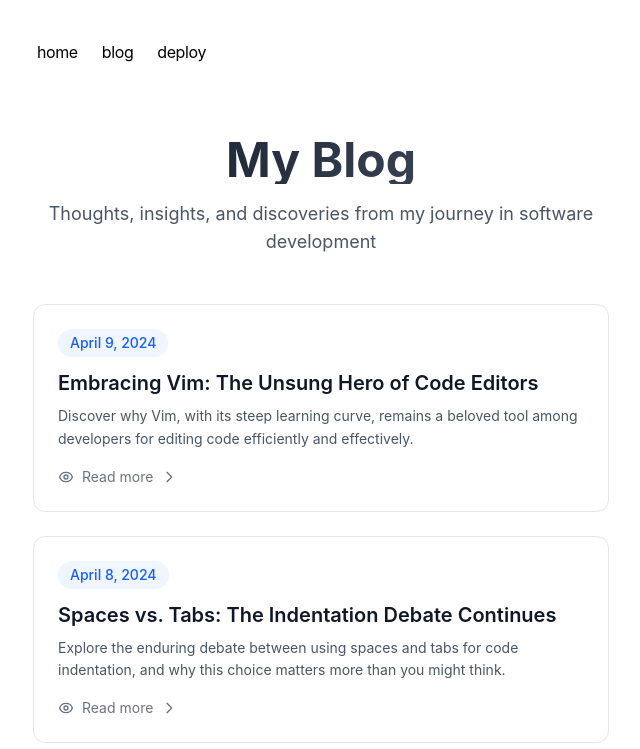
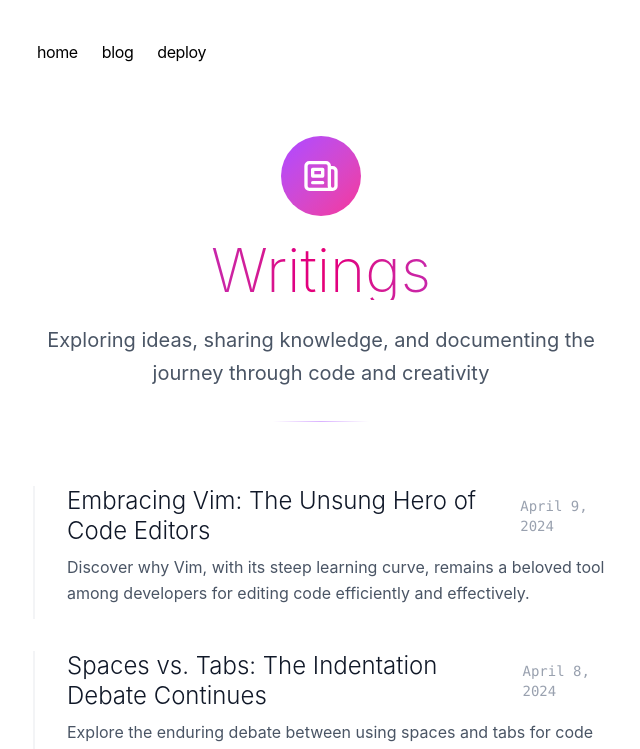
Before and after one commit to JBautistaBeck/nextjs-portfolio, a Next.js app: page /blog in a window 1280 px wide. Shown: the top 749 px of the page, without its empty margins (319-959 px from the left). Built offline with nearby package versions, Linux system fonts and the light colour scheme.

Commit message:
new page blogs

```diff
--- a/app/blog/page.tsx
+++ b/app/blog/page.tsx
@@ -7,15 +7,25 @@ export const metadata = {
 
 export default function Page() {
   return (
-    <section className="max-w-4xl mx-auto">
-      <div className="mb-12 text-center">
-        <h1 className="font-bold text-4xl md:text-5xl mb-4 bg-gradient-to-r from-gray-900 to-gray-600 dark:from-white dark:to-gray-300 bg-clip-text text-transparent">
-          My Blog
+    <section className="max-w-5xl mx-auto">
+      <div className="mb-16 text-center">
+        <div className="inline-flex items-center justify-center w-20 h-20 bg-gradient-to-br from-purple-500 to-pink-500 rounded-full mb-6">
+          <svg className="w-10 h-10 text-white" fill="none" stroke="currentColor" viewBox="0 0 24 24">
+            <path strokeLinecap="round" strokeLinejoin="round" strokeWidth={2} d="M19 20H5a2 2 0 01-2-2V6a2 2 0 012-2h10a2 2 0 012 2v1m2 13a2 2 0 01-2-2V7m2 13a2 2 0 002-2V9a2 2 0 00-2-2h-2m-4-3H9M7 16h6M7 8h6v4H7V8z" />
+          </svg>
+        </div>
+
+        <h1 className="font-extralight text-5xl md:text-6xl mb-6 bg-gradient-to-r from-purple-600 via-pink-600 to-purple-600 dark:from-purple-400 dark:via-pink-400 dark:to-purple-400 bg-clip-text text-transparent">
+          Writings
         </h1>
-        <p className="text-lg text-gray-600 dark:text-gray-400 max-w-2xl mx-auto">
-          Thoughts, insights, and discoveries from my journey in software development
+
+        <p className="text-xl text-gray-600 dark:text-gray-400 max-w-2xl mx-auto leading-relaxed">
+          Exploring ideas, sharing knowledge, and documenting the journey through code and creativity
         </p>
+
+        <div className="mt-8 h-px w-24 bg-gradient-to-r from-transparent via-purple-300 to-transparent mx-auto"></div>
       </div>
+
       <BlogPosts />
     </section>
   )
--- a/app/components/posts.tsx
+++ b/app/components/posts.tsx
@@ -5,7 +5,7 @@ export function BlogPosts() {
   let allBlogs = getBlogPosts()
 
   return (
-    <div className="grid gap-6">
+    <div className="space-y-8">
       {allBlogs
         .sort((a, b) => {
           if (
@@ -15,42 +15,41 @@ export function BlogPosts() {
           }
           return 1
         })
-        .map((post) => (
+        .map((post, index) => (
           <Link
             key={post.slug}
             href={`/blog/${post.slug}`}
-            className="group block"
+            className="group relative block"
           >
-            <article className="relative p-6 bg-white dark:bg-gray-900 rounded-xl border border-gray-200 dark:border-gray-800 hover:border-gray-300 dark:hover:border-gray-700 transition-all duration-200 hover:shadow-lg hover:-translate-y-1">
-              <div className="flex items-start justify-between mb-3">
-                <time className="text-sm font-medium text-blue-600 dark:text-blue-400 bg-blue-50 dark:bg-blue-900/20 px-3 py-1 rounded-full">
-                  {formatDate(post.metadata.publishedAt, false)}
-                </time>
-                <div className="w-2 h-2 bg-green-500 rounded-full opacity-0 group-hover:opacity-100 transition-opacity duration-200"></div>
+            <article className="relative">
+              {/* Number indicator */}
+              <div className="absolute -left-4 top-0 w-8 h-8 bg-gradient-to-br from-purple-500 to-pink-500 rounded-full flex items-center justify-center text-white text-sm font-bold opacity-0 group-hover:opacity-100 transition-all duration-300 transform scale-0 group-hover:scale-100">
+                {index + 1}
               </div>
 
-              <h2 className="text-xl font-semibold text-gray-900 dark:text-white mb-2 group-hover:text-blue-600 dark:group-hover:text-blue-400 transition-colors duration-200">
-                {post.metadata.title}
-              </h2>
+              {/* Main content */}
+              <div className="pl-8 border-l-2 border-gray-100 dark:border-gray-800 group-hover:border-purple-300 dark:group-hover:border-purple-600 transition-colors duration-300">
+                <div className="flex flex-col sm:flex-row sm:items-center sm:justify-between mb-2">
+                  <h2 className="text-2xl font-light text-gray-900 dark:text-white group-hover:text-purple-600 dark:group-hover:text-purple-400 transition-colors duration-200 leading-tight">
+                    {post.metadata.title}
+                  </h2>
+                  <time className="text-sm text-gray-400 dark:text-gray-500 font-mono mt-1 sm:mt-0">
+                    {formatDate(post.metadata.publishedAt, false)}
+                  </time>
+                </div>
 
-              {post.metadata.summary && (
-                <p className="text-gray-600 dark:text-gray-400 text-sm leading-relaxed line-clamp-2">
-                  {post.metadata.summary}
-                </p>
-              )}
+                {post.metadata.summary && (
+                  <p className="text-gray-600 dark:text-gray-400 text-base leading-relaxed max-w-3xl mb-3">
+                    {post.metadata.summary}
+                  </p>
+                )}
 
-              <div className="mt-4 flex items-center text-sm text-gray-500 dark:text-gray-400">
-                <span className="flex items-center">
-                  <svg className="w-4 h-4 mr-2" fill="none" stroke="currentColor" viewBox="0 0 24 24">
-                    <path strokeLinecap="round" strokeLinejoin="round" strokeWidth={2} d="M15 12a3 3 0 11-6 0 3 3 0 016 0z" />
-                    <path strokeLinecap="round" strokeLinejoin="round" strokeWidth={2} d="M2.458 12C3.732 7.943 7.523 5 12 5c4.478 0 8.268 2.943 9.542 7-1.274 4.057-5.064 7-9.542 7-4.477 0-8.268-2.943-9.542-7z" />
-                  </svg>
-                  Read more
-                </span>
-                <svg className="w-4 h-4 ml-2 transform group-hover:translate-x-1 transition-transform duration-200" fill="none" stroke="currentColor" viewBox="0 0 24 24">
-                  <path strokeLinecap="round" strokeLinejoin="round" strokeWidth={2} d="M9 5l7 7-7 7" />
-                </svg>
+                {/* Subtle hover line */}
+                <div className="h-px bg-gradient-to-r from-purple-200 via-pink-200 to-purple-200 dark:from-purple-800 dark:via-pink-800 dark:to-purple-800 w-0 group-hover:w-full transition-all duration-500 ease-out"></div>
               </div>
+
+              {/* Hover effect background */}
+              <div className="absolute inset-0 bg-gradient-to-r from-purple-50/0 to-pink-50/0 group-hover:from-purple-50/30 group-hover:to-pink-50/30 dark:from-purple-900/10 dark:to-pink-900/10 rounded-lg transition-all duration-300 -z-10"></div>
             </article>
           </Link>
         ))}
```
